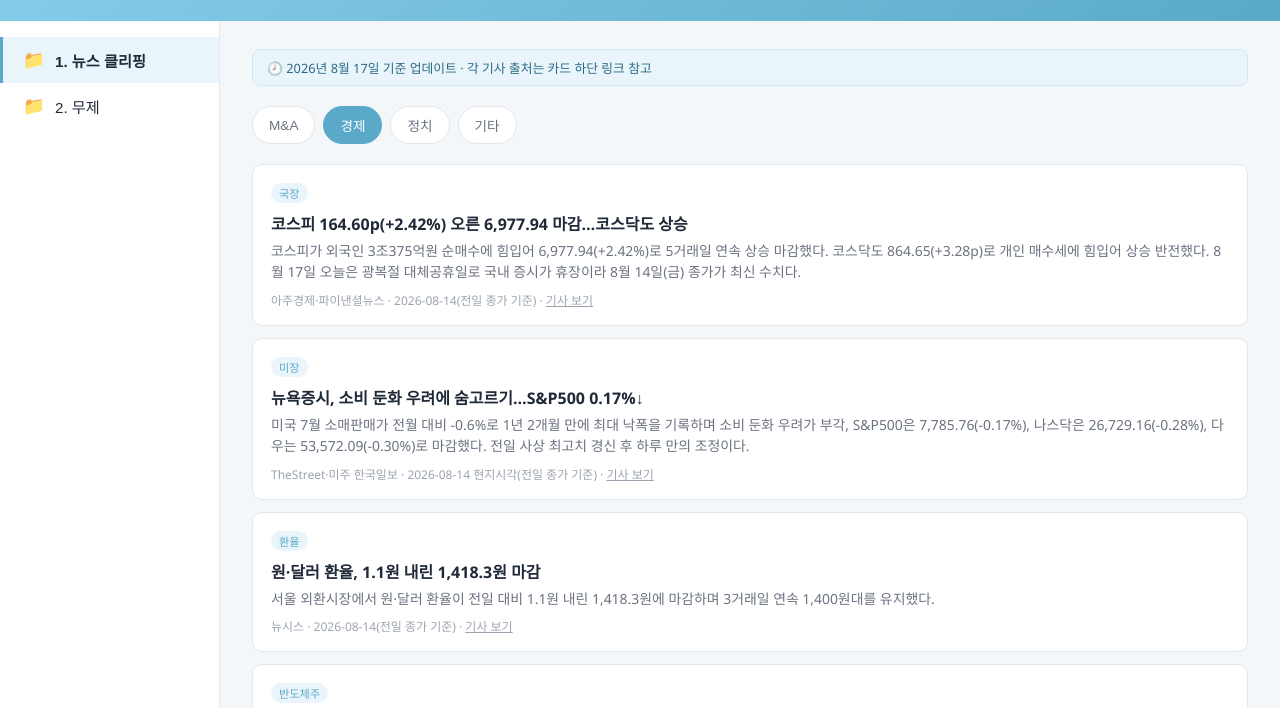
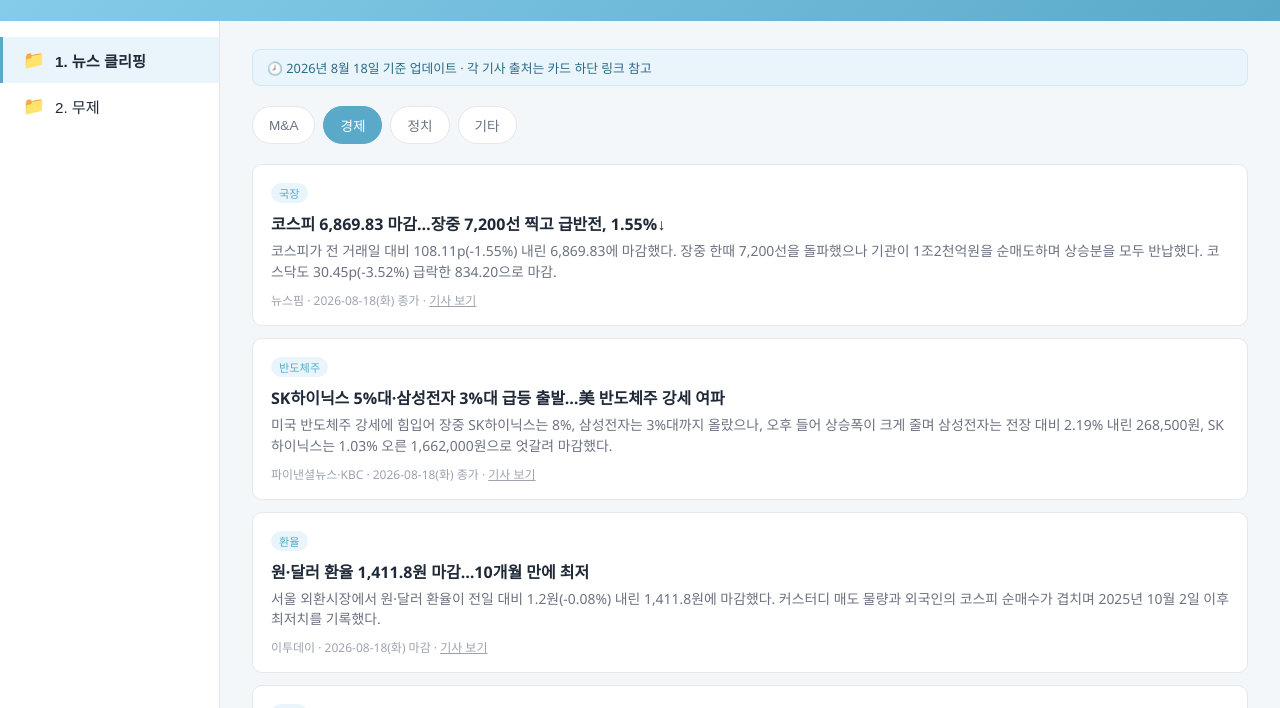
Before and after one commit to Youngho2053/news-dashboard, a plain HTML site: page index.html in a window 1280 px wide. Both pictures are taken after a click on the button "경제". Shown: the part 88-796 px from the top of the page. Drawn offline with Linux system fonts and the light colour scheme.

Commit message:
Update economy tab with 2026-08-18 market close data

```diff
--- a/index.html
+++ b/index.html
@@ -225,7 +225,7 @@
   <main>
     <!-- Folder 1: 뉴스 클리핑 -->
     <section class="panel active" id="folder1">
-      <div class="update-banner">🕗 2026년 8월 17일 기준 업데이트 · 각 기사 출처는 카드 하단 링크 참고</div>
+      <div class="update-banner">🕗 2026년 8월 18일 기준 업데이트 · 각 기사 출처는 카드 하단 링크 참고</div>
 
       <div class="subtabs">
         <button class="subtab-btn active" data-sub="mna">M&amp;A</button>
@@ -285,27 +285,27 @@
       <div class="subpanel" id="econ">
         <div class="news-card">
           <span class="tag">국장</span>
-          <h3><a href="https://www.ajunews.com/view/20260814150525415" target="_blank" rel="noopener">코스피 164.60p(+2.42%) 오른 6,977.94 마감…코스닥도 상승</a></h3>
-          <p>코스피가 외국인 3조375억원 순매수에 힘입어 6,977.94(+2.42%)로 5거래일 연속 상승 마감했다. 코스닥도 864.65(+3.28p)로 개인 매수세에 힘입어 상승 반전했다. 8월 17일 오늘은 광복절 대체공휴일로 국내 증시가 휴장이라 8월 14일(금) 종가가 최신 수치다.</p>
-          <div class="meta">아주경제·파이낸셜뉴스 · 2026-08-14(전일 종가 기준) · <a href="https://www.ajunews.com/view/20260814150525415" target="_blank" rel="noopener">기사 보기</a></div>
+          <h3><a href="https://www.newspim.com/news/view/20260818001094" target="_blank" rel="noopener">코스피 6,869.83 마감…장중 7,200선 찍고 급반전, 1.55%↓</a></h3>
+          <p>코스피가 전 거래일 대비 108.11p(-1.55%) 내린 6,869.83에 마감했다. 장중 한때 7,200선을 돌파했으나 기관이 1조2천억원을 순매도하며 상승분을 모두 반납했다. 코스닥도 30.45p(-3.52%) 급락한 834.20으로 마감.</p>
+          <div class="meta">뉴스핌 · 2026-08-18(화) 종가 · <a href="https://www.newspim.com/news/view/20260818001094" target="_blank" rel="noopener">기사 보기</a></div>
+        </div>
+        <div class="news-card">
+          <span class="tag">반도체주</span>
+          <h3><a href="https://news.ikbc.co.kr/article/view/kbc202608180015" target="_blank" rel="noopener">SK하이닉스 5%대·삼성전자 3%대 급등 출발…美 반도체주 강세 여파</a></h3>
+          <p>미국 반도체주 강세에 힘입어 장중 SK하이닉스는 8%, 삼성전자는 3%대까지 올랐으나, 오후 들어 상승폭이 크게 줄며 삼성전자는 전장 대비 2.19% 내린 268,500원, SK하이닉스는 1.03% 오른 1,662,000원으로 엇갈려 마감했다.</p>
+          <div class="meta">파이낸셜뉴스·KBC · 2026-08-18(화) 종가 · <a href="https://www.fnnews.com/news/202608181602254746" target="_blank" rel="noopener">기사 보기</a></div>
+        </div>
+        <div class="news-card">
+          <span class="tag">환율</span>
+          <h3><a href="https://www.etoday.co.kr/news/view/2615591" target="_blank" rel="noopener">원·달러 환율 1,411.8원 마감…10개월 만에 최저</a></h3>
+          <p>서울 외환시장에서 원·달러 환율이 전일 대비 1.2원(-0.08%) 내린 1,411.8원에 마감했다. 커스터디 매도 물량과 외국인의 코스피 순매수가 겹치며 2025년 10월 2일 이후 최저치를 기록했다.</p>
+          <div class="meta">이투데이 · 2026-08-18(화) 마감 · <a href="https://www.etoday.co.kr/news/view/2615591" target="_blank" rel="noopener">기사 보기</a></div>
         </div>
         <div class="news-card">
           <span class="tag">미장</span>
-          <h3><a href="https://www.thestreet.com/stock-market-today/stock-market-today-dow-jones-sp-500-nasdaq-updates-aug-14-2026" target="_blank" rel="noopener">뉴욕증시, 소비 둔화 우려에 숨고르기…S&P500 0.17%↓</a></h3>
-          <p>미국 7월 소매판매가 전월 대비 -0.6%로 1년 2개월 만에 최대 낙폭을 기록하며 소비 둔화 우려가 부각, S&P500은 7,785.76(-0.17%), 나스닥은 26,729.16(-0.28%), 다우는 53,572.09(-0.30%)로 마감했다. 전일 사상 최고치 경신 후 하루 만의 조정이다.</p>
-          <div class="meta">TheStreet·미주 한국일보 · 2026-08-14 현지시각(전일 종가 기준) · <a href="https://www.thestreet.com/stock-market-today/stock-market-today-dow-jones-sp-500-nasdaq-updates-aug-14-2026" target="_blank" rel="noopener">기사 보기</a></div>
-        </div>
-        <div class="news-card">
-          <span class="tag">환율</span>
-          <h3><a href="https://www.newsis.com/view/NISX20260814_0003749846" target="_blank" rel="noopener">원·달러 환율, 1.1원 내린 1,418.3원 마감</a></h3>
-          <p>서울 외환시장에서 원·달러 환율이 전일 대비 1.1원 내린 1,418.3원에 마감하며 3거래일 연속 1,400원대를 유지했다.</p>
-          <div class="meta">뉴시스 · 2026-08-14(전일 종가 기준) · <a href="https://www.newsis.com/view/NISX20260814_0003749846" target="_blank" rel="noopener">기사 보기</a></div>
-        </div>
-        <div class="news-card">
-          <span class="tag">반도체주</span>
-          <h3><a href="https://v.daum.net/v/20260814160049450" target="_blank" rel="noopener">외인 2.5조 순매수…삼성전자 2%대·SK하이닉스 3%대 상승</a></h3>
-          <p>삼성전자가 전일 대비 6,500원(+2.43%) 오른 274,500원, SK하이닉스는 +3.26% 오른 1,645,000원에 마감했다. 전날 미국 증시에서 마이크론·엔비디아 등 반도체·AI 인프라주가 급등한 영향과 7월 미 CPI 부합에 따른 9월 금리 동결 기대가 투자심리를 지지했다.</p>
-          <div class="meta">다음뉴스 · 2026-08-14(전일 종가 기준) · <a href="https://v.daum.net/v/20260814160049450" target="_blank" rel="noopener">기사 보기</a></div>
+          <h3><a href="https://www.thestreet.com/stock-market-today/stock-market-today-dow-jones-sp-500-nasdaq-updates-aug-17-2026" target="_blank" rel="noopener">뉴욕증시, 中동 긴장에 유가·금리 상승…3대 지수 동반 하락</a></h3>
+          <p>중동 긴장으로 유가와 장기 국채금리가 오르며 투심이 위축, 다우 53,459.78(-0.51%), S&amp;P500 7,745.06(-0.52%), 나스닥 26,644.91(-0.32%)로 마감했다. (전일인 8/17 현지 종가, 한국 시간 8/18 새벽 발표분)</p>
+          <div class="meta">TheStreet · 2026-08-17(월) 현지 종가 · <a href="https://www.thestreet.com/stock-market-today/stock-market-today-dow-jones-sp-500-nasdaq-updates-aug-17-2026" target="_blank" rel="noopener">기사 보기</a></div>
         </div>
       </div>
 
```
